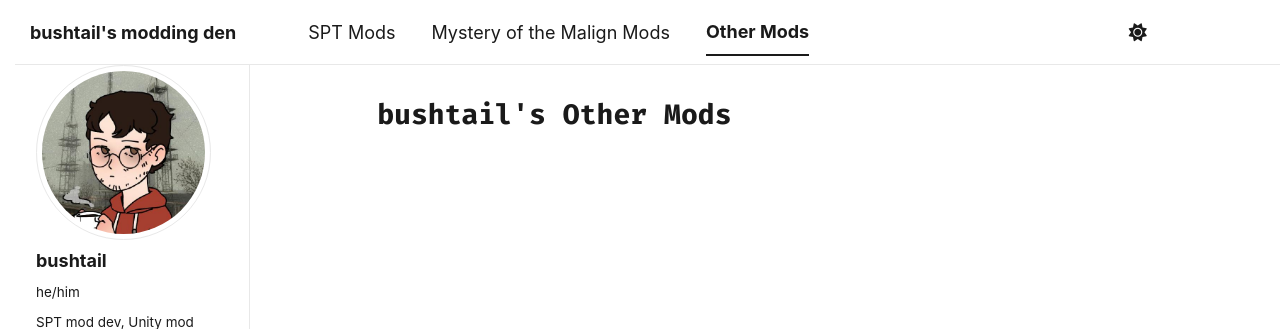
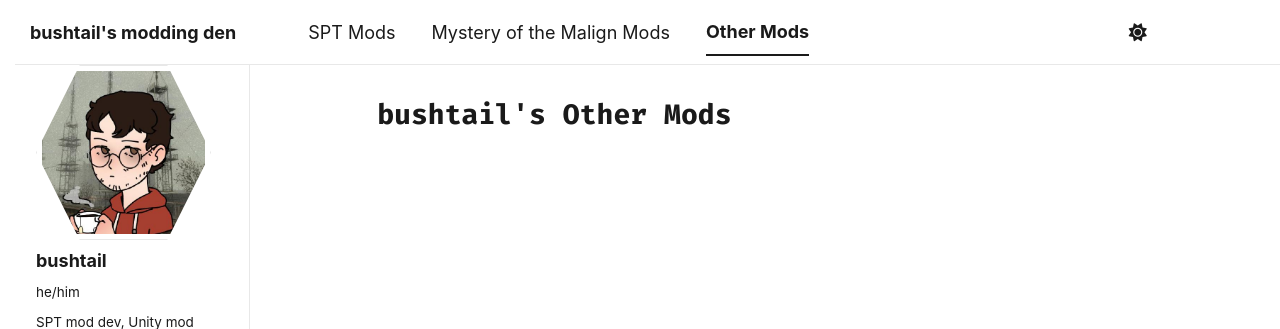
Before and after one commit to bushtail/bushtail.ca, a Jekyll site: the page built from _pages/other.md, in a window 1280 px wide. Shown: the top 329 px of the page. Built offline with Jekyll 4.4.1, drawn with Linux system fonts in a browser that asks for light colours; a style sheet for code colours, icons or effects is not loaded.

Commit message:
hexatest

```diff
--- a/_sass/layout/_sidebar.scss
+++ b/_sass/layout/_sidebar.scss
@@ -155,7 +155,9 @@
 
   img {
     max-width: 175px;
-    border-radius: 50%;
+    border-radius: 0%;
+    clip-path: polygon(25% 0%, 75% 0%, 100% 50%, 75% 100%, 25% 100%, 0% 50%);
+    object-fit: cover;
 
     @include breakpoint($large) {
       padding: 5px;
```
